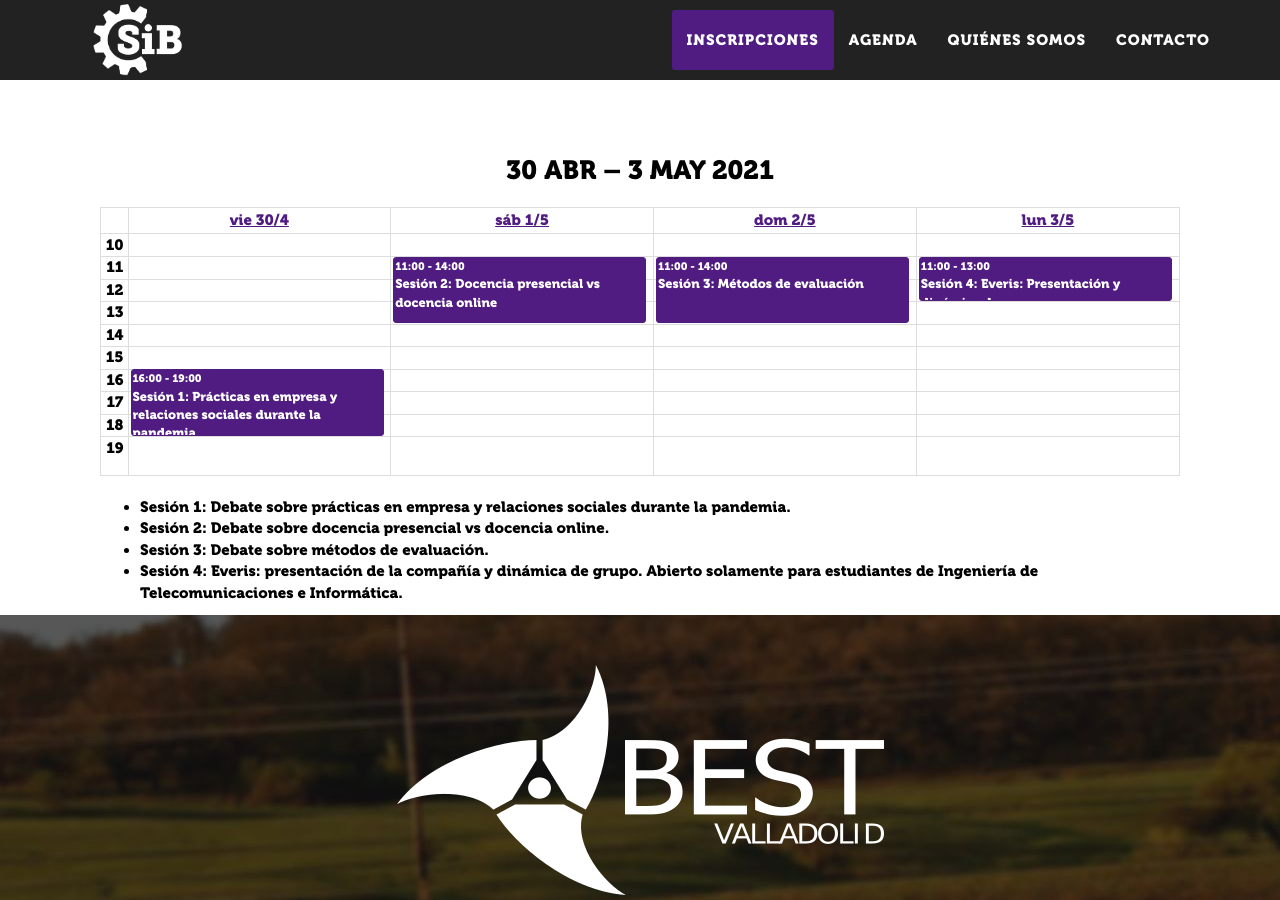
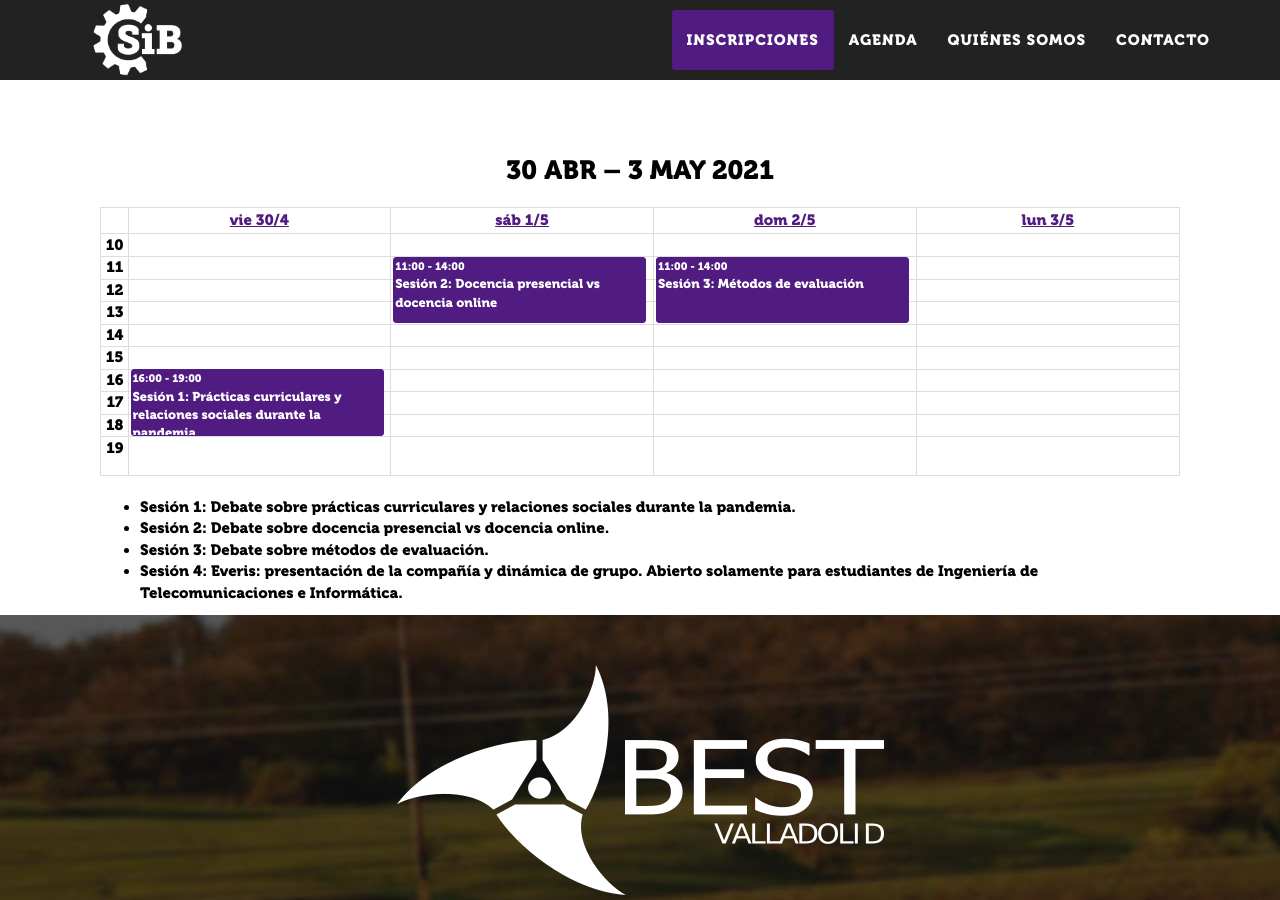
Before and after one commit to LBGValladolid/sib-web, a Jekyll site: the page built from index.html, in a window 1280 px wide and 900 px high, scrolled down 1497 px. Built offline with Jekyll 4.4.1, drawn with Linux system fonts in a browser that asks for light colours; some web fonts are replaced.

Commit message:
calendar.html: cambiada la fecha de la actividad de Everis

```diff
--- a/_includes/2021_data/calendar.html
+++ b/_includes/2021_data/calendar.html
@@ -20,7 +20,7 @@
             },
             events:[
                 {
-                    title: 'Sesión 1: Prácticas en empresa y relaciones sociales durante la pandemia',
+                    title: 'Sesión 1: Prácticas curriculares y relaciones sociales durante la pandemia',
                     start: '2021-04-30T16:00:00',
                     end: '2021-04-30T19:00:00'
                 },
@@ -35,9 +35,9 @@
                     end: '2021-05-02T14:00:00'
                 },
                 {
-                    title: 'Sesión 4: Everis: Presentación y dinámica de grupo',
-                    start: '2021-05-03T11:00:00',
-                    end: '2021-05-03T13:00:00'
+                    title: 'Everis:Presentación y dinámica de grupo',
+                    start: '2021-05-04T16:00:00',
+                    end: '2021-05-04T18:00:00'
                 }
             ]
         });
@@ -49,7 +49,7 @@
     <div id='calendario'></div>
     <br>
     <ul>
-        <li><b>Sesión 1: </b>Debate sobre prácticas en empresa y relaciones sociales durante la pandemia.
+        <li><b>Sesión 1: </b>Debate sobre prácticas curriculares y relaciones sociales durante la pandemia.
         </li>
         <li><b>Sesión 2: </b>Debate sobre docencia presencial vs docencia online.</li>
         <li><b>Sesión 3: </b>Debate sobre métodos de evaluación.</li>
```
